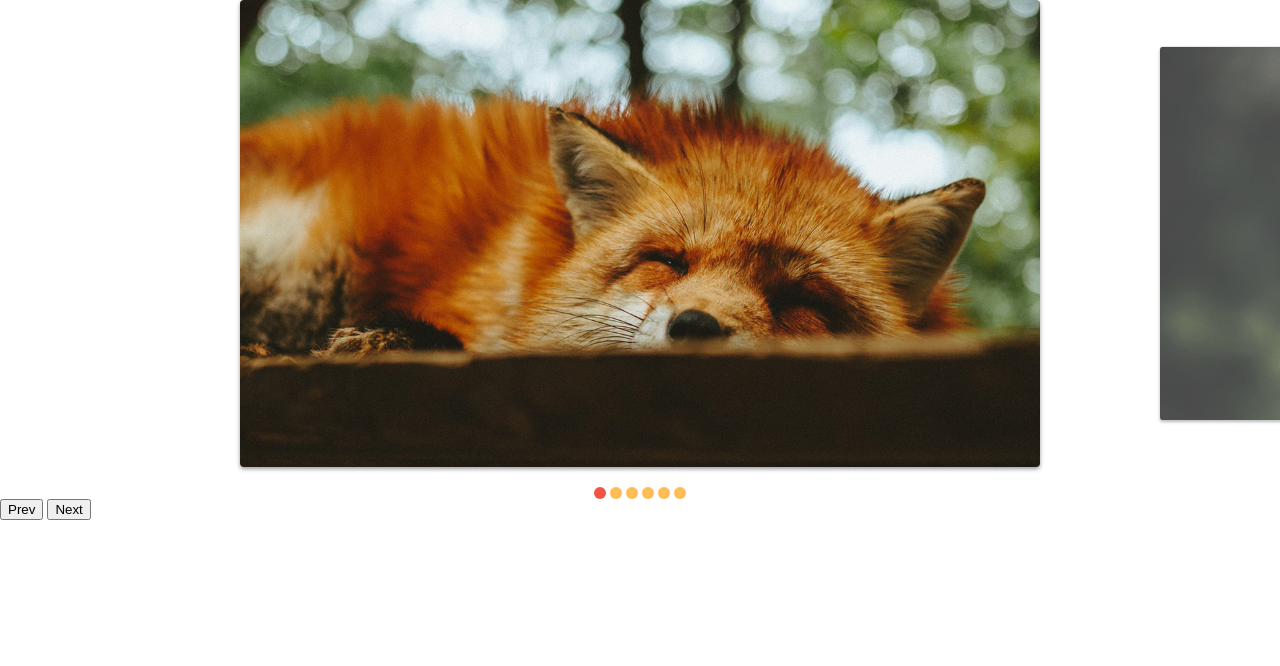
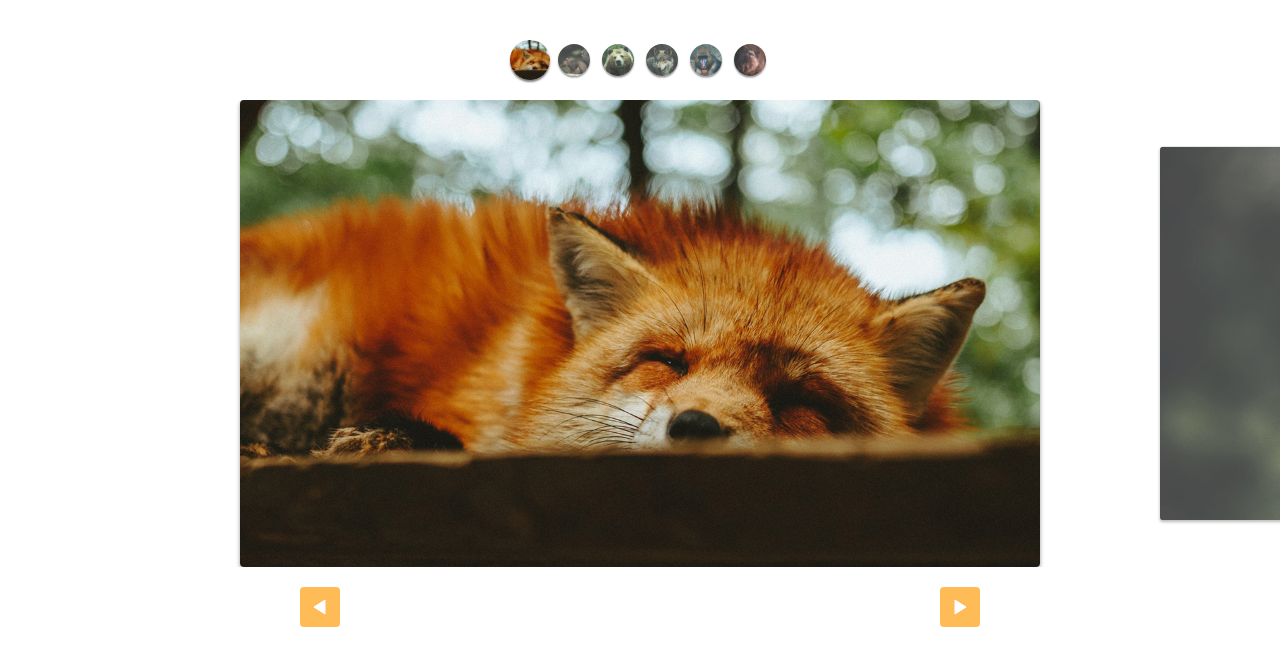
Before and after one commit to LyonMuller/slider-js, a plain HTML site: page index.html in a window 1280 px wide. Drawn offline with Linux system fonts and the light colour scheme.

Commit message:
custom controls estilizados

```diff
--- a/css/style.css
+++ b/css/style.css
@@ -62,3 +62,53 @@ img {
 [data-control='slide'] li:hover a {
   background: #e54;
 }
+
+.custom-controls {
+  display: flex;
+  justify-content: center;
+  margin-top: 40px;
+  margin-bottom: 20px;
+  flex-wrap: wrap;
+  gap: 0 0.25rem;
+}
+
+.custom-controls li {
+  opacity: 0.8;
+  transform: scale(0.8);
+  width: 40px;
+  height: 40px;
+  border-radius: 50%;
+  overflow: hidden;
+  box-shadow: 0 2px 2px rgba(0, 0, 0, 0.5);
+  transition: 0.3s;
+}
+
+.custom-controls li.active {
+  opacity: 1;
+  transform: scale(1);
+}
+
+.arrow-nav {
+  display: flex;
+  justify-content: space-around;
+  margin: 20px 0;
+}
+
+.arrow-nav button {
+  cursor: pointer;
+  border: none;
+  border-radius: 4px;
+  width: 40px;
+  height: 40px;
+  background: #fb5 url('../img/arrow.svg') center no-repeat;
+  text-indent: -999px;
+  overflow: hidden;
+  transition: 0.2s;
+}
+.arrow-nav button:hover {
+  background-color: #e54;
+}
+
+.arrow-nav button.prev {
+  transform: rotate(180deg);
+}
--- a/index.html
+++ b/index.html
@@ -14,6 +14,38 @@
       href="css/style.css" />
   </head>
   <body>
+    <ul class="custom-controls">
+      <li>
+        <img
+          src="img/foto1-thumb.jpg"
+          alt="" />
+      </li>
+      <li>
+        <img
+          src="img/foto2-thumb.jpg"
+          alt="" />
+      </li>
+      <li>
+        <img
+          src="img/foto3-thumb.jpg"
+          alt="" />
+      </li>
+      <li>
+        <img
+          src="img/foto4-thumb.jpg"
+          alt="" />
+      </li>
+      <li>
+        <img
+          src="img/foto5-thumb.jpg"
+          alt="" />
+      </li>
+      <li>
+        <img
+          src="img/foto6-thumb.jpg"
+          alt="" />
+      </li>
+    </ul>
     <div class="slide-wrapper">
       <ul class="slide">
         <li>
--- a/js/script.js
+++ b/js/script.js
@@ -3,4 +3,4 @@ import { SlideNav } from './slide.js';
 const slide = new SlideNav('.slide-wrapper', '.slide');
 slide.init();
 slide.addArrow('.prev', '.next');
-slide.addControl();
+slide.addControl('.custom-controls');
```
